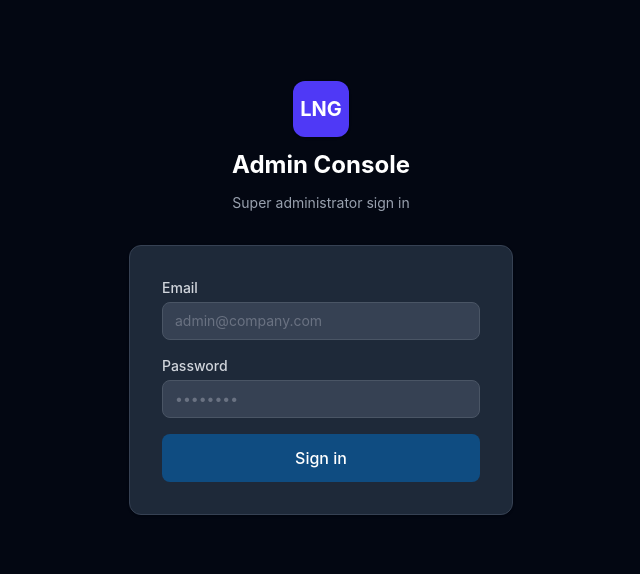
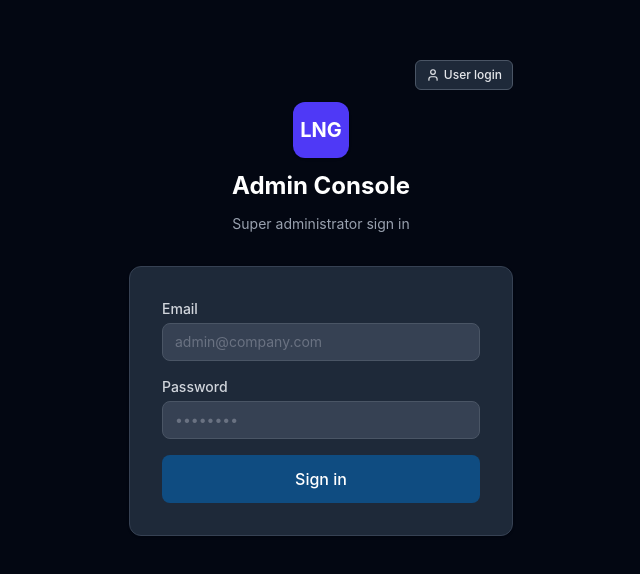
Before and after one commit to Saxum-Tech/lng-discharge, a Next.js app: page /admin/login in a window 1280 px wide. Shown: the part 102-676 px from the top of the page, without its empty margins (319-959 px from the left). Built offline with nearby package versions, Linux system fonts and the light colour scheme; no server answers; the database is empty.

Commit message:
Improve unauthenticated login routing and add admin/login shortcuts

```diff
--- a/src/app/admin/login/page.tsx
+++ b/src/app/admin/login/page.tsx
@@ -6,6 +6,8 @@ import { useAuth } from '@/contexts/AuthContext'
 import { Button } from '@/components/ui/Button'
 import { Suspense } from 'react'
 import { ADMIN_ROLES } from '@/lib/auth-roles'
+import Link from 'next/link'
+import { User } from 'lucide-react'
 
 function AdminLoginForm() {
   const { signIn } = useAuth()
@@ -35,6 +37,16 @@ function AdminLoginForm() {
   return (
     <div className="flex min-h-screen flex-col items-center justify-center bg-gray-950 px-4">
       <div className="w-full max-w-sm">
+        <div className="mb-3 flex justify-end">
+          <Link
+            href="/login"
+            className="inline-flex items-center gap-1 rounded-md border border-gray-600 bg-gray-800 px-2.5 py-1.5 text-xs font-medium text-gray-200 hover:bg-gray-700"
+            title="User login"
+          >
+            <User size={14} />
+            User login
+          </Link>
+        </div>
         <div className="mb-8 flex flex-col items-center gap-3">
           <div className="flex h-14 w-14 items-center justify-center rounded-xl bg-indigo-600 text-white text-xl font-bold shadow">
             LNG
--- a/src/app/login/page.tsx
+++ b/src/app/login/page.tsx
@@ -7,6 +7,8 @@ import { useTheme } from '@/contexts/ThemeContext'
 import { Input } from '@/components/ui/Input'
 import { Button } from '@/components/ui/Button'
 import { PORTAL_ROLES } from '@/lib/auth-roles'
+import Link from 'next/link'
+import { Shield } from 'lucide-react'
 
 function LoginForm() {
   const { signIn } = useAuth()
@@ -38,6 +40,16 @@ function LoginForm() {
   return (
     <div className="flex min-h-screen flex-col items-center justify-center bg-gray-50 px-4">
       <div className="w-full max-w-sm">
+        <div className="mb-3 flex justify-end">
+          <Link
+            href="/admin/login"
+            className="inline-flex items-center gap-1 rounded-md border border-gray-300 bg-white px-2.5 py-1.5 text-xs font-medium text-gray-600 hover:bg-gray-100"
+            title="Admin login"
+          >
+            <Shield size={14} />
+            Admin
+          </Link>
+        </div>
         {/* Logo */}
         <div className="mb-8 flex flex-col items-center gap-3">
           {settings?.logo_url ? (
--- a/src/app/page.tsx
+++ b/src/app/page.tsx
@@ -1,5 +1,5 @@
 import { redirect } from 'next/navigation'
 
 export default function RootPage() {
-  redirect('/calendar')
+  redirect('/login')
 }
```
